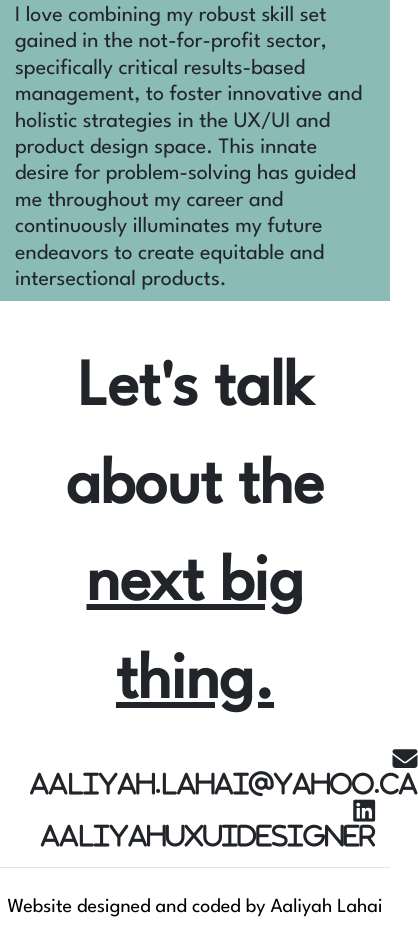
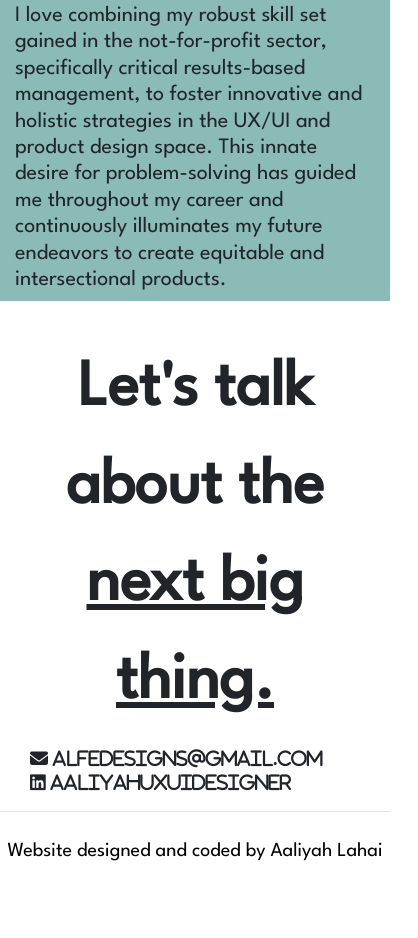
Before and after one commit to AaliyahL635/Advanced-HTML-CSS-Project, a plain HTML site: page about.html in a window 390 px wide. Shown: the part 326-1264 px from the top of the page, 418 px wide, since content can reach past the window. After the commit the page ends 1208 px from the top, so only its background shows below. Drawn offline with nearby package versions, Linux system fonts and the light colour scheme.

Commit message:
fixed about page responsiveness,  added link to weather app

```diff
--- a/about.html
+++ b/about.html
@@ -96,7 +96,7 @@
         <span class="contactme"><u> next big thing. </u></span>
     </div>
 
-    <i class="envelope fa-solid fa-envelope"> aaliyah.lahai@yahoo.ca</i>
+    <i class="envelope fa-solid fa-envelope"> alfedesigns@gmail.com </i>
 </br>
     <div>
     <i class="social fa-brands fa-linkedin"> aaliyahuxuidesigner</i>
--- a/style.css
+++ b/style.css
@@ -49,12 +49,12 @@ img {
   text-align: center;
 }
 .envelope {
-  font-size: 25px;
+  font-size: 18px;
   text-align: end;
   margin-left: 15px;
 }
 .social {
-  font-size: 25px;
+  font-size: 18px;
   text-align: end;
   margin-left: 15px;
 }
@@ -122,6 +122,7 @@ p {
   img {
     display: none;
   }
+
   .contactlink {
     display: block;
     text-align: center;
```
Also changed, not shown: work.html (+1 -1 lines), 1 other file.
